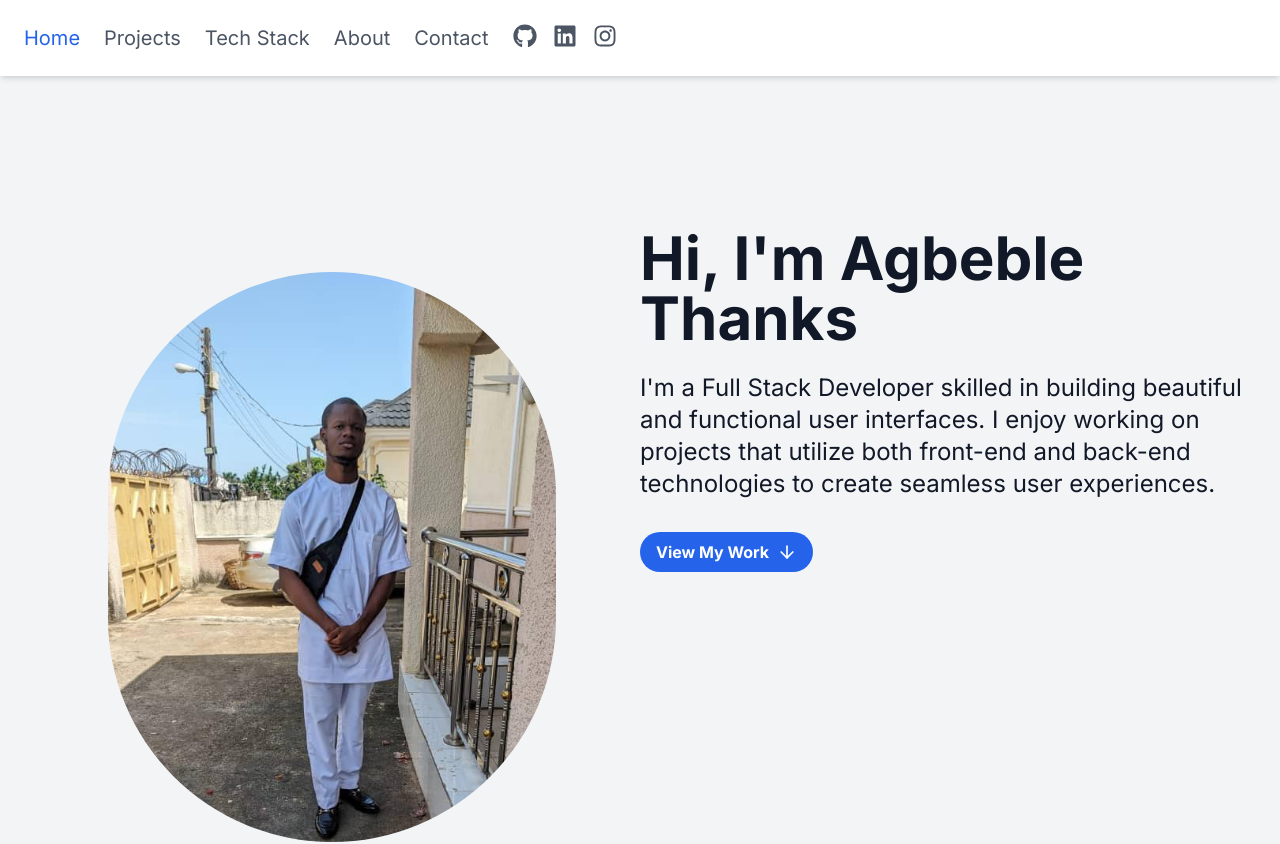
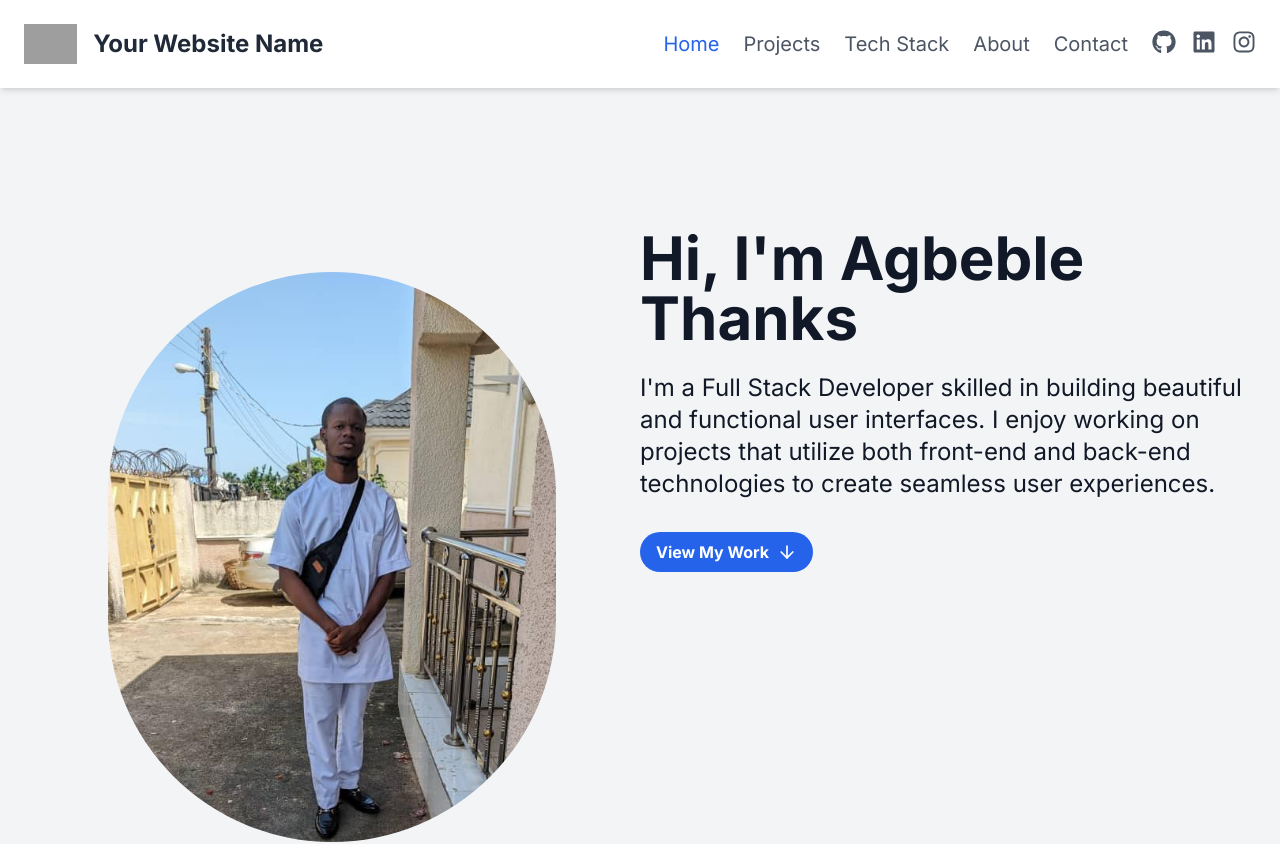
Before and after one commit to thanks299/portfolio, a Next.js app: page / in a window 1280 px wide. Shown: the top 844 px of the page. Built offline with nearby package versions, Linux system fonts and the light colour scheme; grey boxes are pictures that could not be loaded.

Commit message:
Update Header.tsx

```diff
--- a/app/components/Header.tsx
+++ b/app/components/Header.tsx
@@ -52,6 +52,18 @@ export default function Header({ activeSection, setActiveSection }: HeaderProps)
   return (
     <header className="fixed w-full bg-white dark:bg-gray-800 shadow-md z-20 py-6">
       <div className="container mx-auto px-6 flex justify-between items-center">
+        {/* Logo */}
+        <div className="flex items-center space-x-4">
+          <img
+            src="/path-to-your-logo.png" // Replace with your logo path
+            alt="Logo"
+            className="h-10" // Adjust logo size as needed
+          />
+          <span className="text-2xl font-bold text-gray-800 dark:text-white">
+            Your Website Name
+          </span>
+        </div>
+
         {/* Desktop Navigation Menu */}
         <nav className="lg:flex lg:items-center lg:space-x-4 hidden">
           <ul className="flex space-x-6">
@@ -70,7 +82,7 @@ export default function Header({ activeSection, setActiveSection }: HeaderProps)
               </li>
             ))}
             <li className="flex space-x-4">
-              {/* Social Media Links with Icons, aligned horizontally */}
+              {/* Social Media Links with Icons */}
               <a
                 href="https://github.com/your-github"
                 target="_blank"
@@ -102,7 +114,7 @@ export default function Header({ activeSection, setActiveSection }: HeaderProps)
         {/* Mobile Menu Button (Hamburger / X) */}
         <button
           onClick={toggleMenu}
-          className="lg:hidden text-gray-600 dark:text-gray-300 p-2" // Added padding to make button more clickable
+          className="lg:hidden text-gray-600 dark:text-gray-300 p-2"
           aria-label="Toggle navigation menu"
         >
           {isMenuOpen ? <X className="h-8 w-8" /> : <Menu className="h-8 w-8" />}
@@ -117,17 +129,13 @@ export default function Header({ activeSection, setActiveSection }: HeaderProps)
             : 'hidden'
         } lg:hidden`}
       >
-        {/* Dark Mode Toggle inside the mobile menu */}
+        {/* Close Header Button (X button) */}
         <button
-          onClick={toggleDarkMode}
-          aria-label="Toggle dark mode"
-          className="mb-6"
+          onClick={toggleMenu}
+          aria-label="Close navigation menu"
+          className="absolute top-4 right-4 text-white bg-gray-800 p-2 rounded-full"
         >
-          {isDarkMode ? (
-            <Sun className="h-6 w-6 text-gray-600 dark:text-gray-300" />
-          ) : (
-            <Moon className="h-6 w-6 text-gray-600 dark:text-gray-300" />
-          )}
+          <X className="h-6 w-6" />
         </button>
 
         <ul className="space-y-6 text-center">
@@ -161,7 +169,7 @@ export default function Header({ activeSection, setActiveSection }: HeaderProps)
               rel="noopener noreferrer"
               className="text-gray-600 dark:text-gray-300 hover:text-blue-600 dark:hover:text-blue-400"
             >
-              <FaLinkedin size={24} />
+                <FaLinkedin size={24} />
             </a>
             <a
               href="https://instagram.com/your-instagram"
@@ -173,6 +181,19 @@ export default function Header({ activeSection, setActiveSection }: HeaderProps)
             </a>
           </li>
         </ul>
+
+        {/* Dark Mode Toggle */}
+        <button
+          onClick={toggleDarkMode}
+          aria-label="Toggle dark mode"
+          className="mt-6 text-white bg-gray-800 p-2 rounded-full"
+        >
+          {isDarkMode ? (
+            <Sun className="h-6 w-6 text-gray-600 dark:text-gray-300" />
+          ) : (
+            <Moon className="h-6 w-6 text-gray-600 dark:text-gray-300" />
+          )}
+        </button>
       </nav>
     </header>
   )
```
